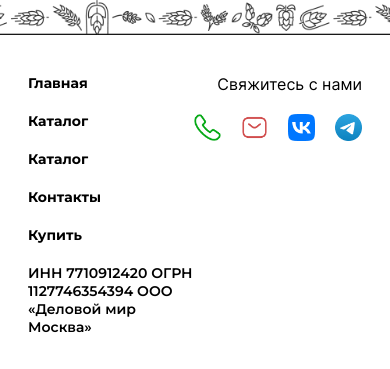
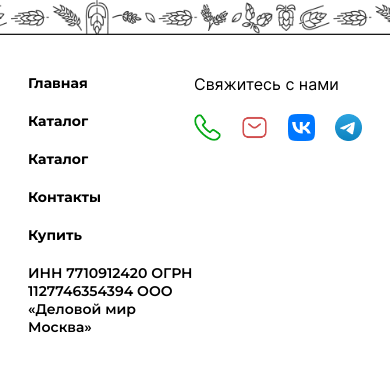
Before and after one commit to Mohammadxoja2005/alkohome, a React (Create React App) app: page / in a window 390 px wide. Shown: the part 4433-4802 px from the top of the page. Built offline with nearby package versions, Linux system fonts and the light colour scheme.

Commit message:
changed footer_contact text position

```diff
--- a/src/layouts/footer/index.module.scss
+++ b/src/layouts/footer/index.module.scss
@@ -83,3 +83,11 @@
     flex-direction: column;
   }
 }
+
+@media screen and (max-width: 480px) {
+  .footer_contact {
+      display: flex;
+      flex-direction: column;
+      align-items: flex-start;
+  }
+}
--- a/src/layouts/footer/index.tsx
+++ b/src/layouts/footer/index.tsx
@@ -26,7 +26,7 @@ const FOOTER: FC = () => {
                         <p className={styles.footer_document}>ИНН 7710912420 ОГРН 1127746354394 ООО «Деловой мир Москва»</p>
                     </div>
 
-                    <div className={styles.footer_contact} >
+                    <div className={styles.footer_contact}>
                         <p className={styles.footer_contact_title}>Свяжитесь с нами</p>
 
                         <div className={styles.footer_contact_socials}>
```
